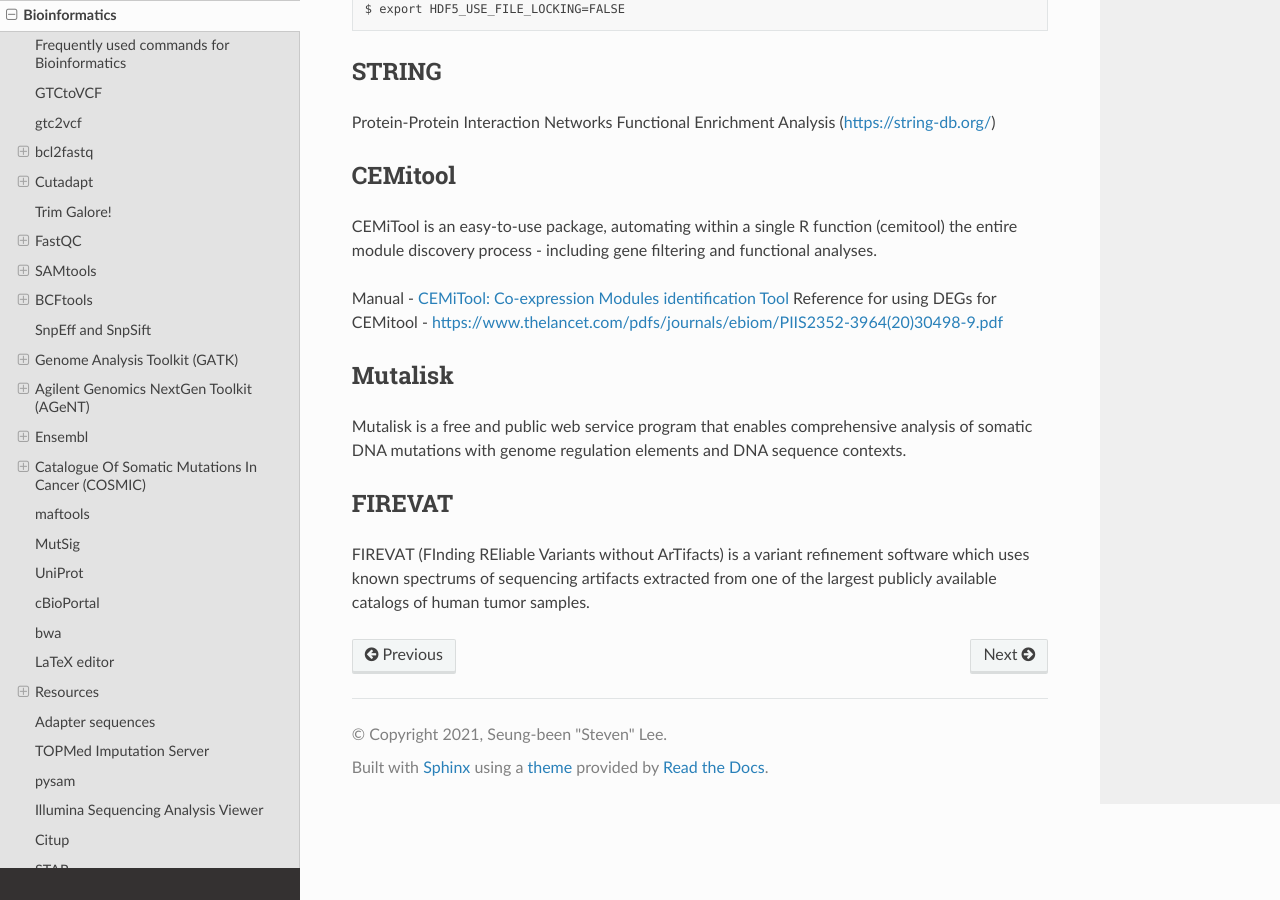
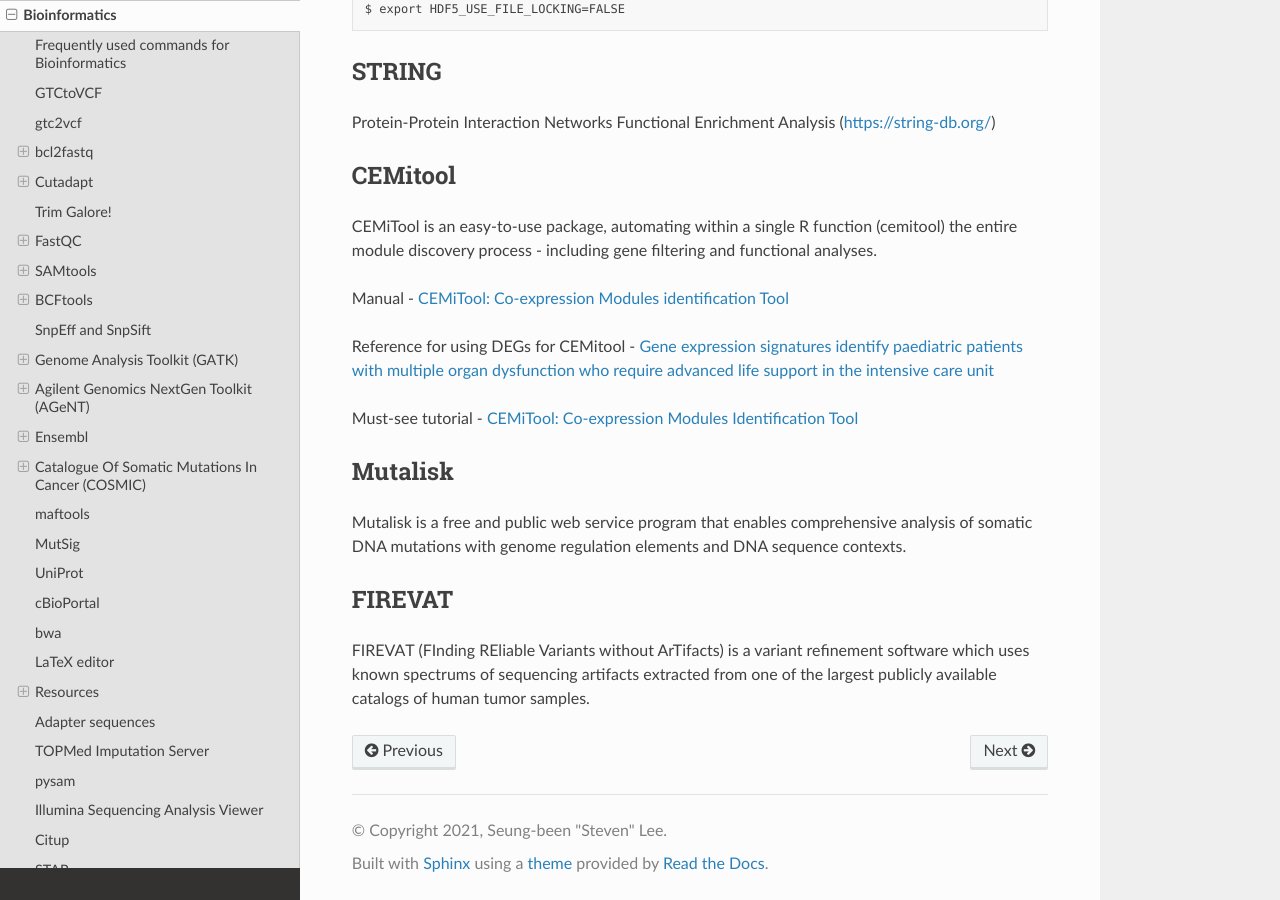
Before and after one commit to sbslee/notes, a Sphinx documentation site: the page built from docs/bioinformatics.rst, in a window 1280 px wide and 900 px high, scrolled down 21942 px. Built offline with Sphinx 7.4.7 and the Read the Docs theme 2.0.0, drawn with Linux system fonts in a browser that asks for light colours.

Commit message:
Update bioinformatics.rst

```diff
--- a/docs/bioinformatics.rst
+++ b/docs/bioinformatics.rst
@@ -1011,7 +1011,10 @@ CEMitool
 CEMiTool is an easy-to-use package, automating within a single R function (cemitool) the entire module discovery process - including gene filtering and functional analyses.
 
 Manual - `CEMiTool: Co-expression Modules identification Tool <https://www.bioconductor.org/packages/devel/bioc/manuals/CEMiTool/man/CEMiTool.pdf>`__
-Reference for using DEGs for CEMitool - `https://www.thelancet.com/pdfs/journals/ebiom/PIIS2352-3964(20)30498-9.pdf <https://www.thelancet.com/pdfs/journals/ebiom/PIIS2352-3964(20)30498-9.pdf>`__
+
+Reference for using DEGs for CEMitool - `Gene expression signatures identify paediatric patients with multiple organ dysfunction who require advanced life support in the intensive care unit <https://www.thelancet.com/pdfs/journals/ebiom/PIIS2352-3964(20)30498-9.pdf>`__
+
+Must-see tutorial - `CEMiTool: Co-expression Modules Identification Tool <https://www.bioconductor.org/packages/devel/bioc/vignettes/CEMiTool/inst/doc/CEMiTool.html>`__
 
 Mutalisk
 ========
```
